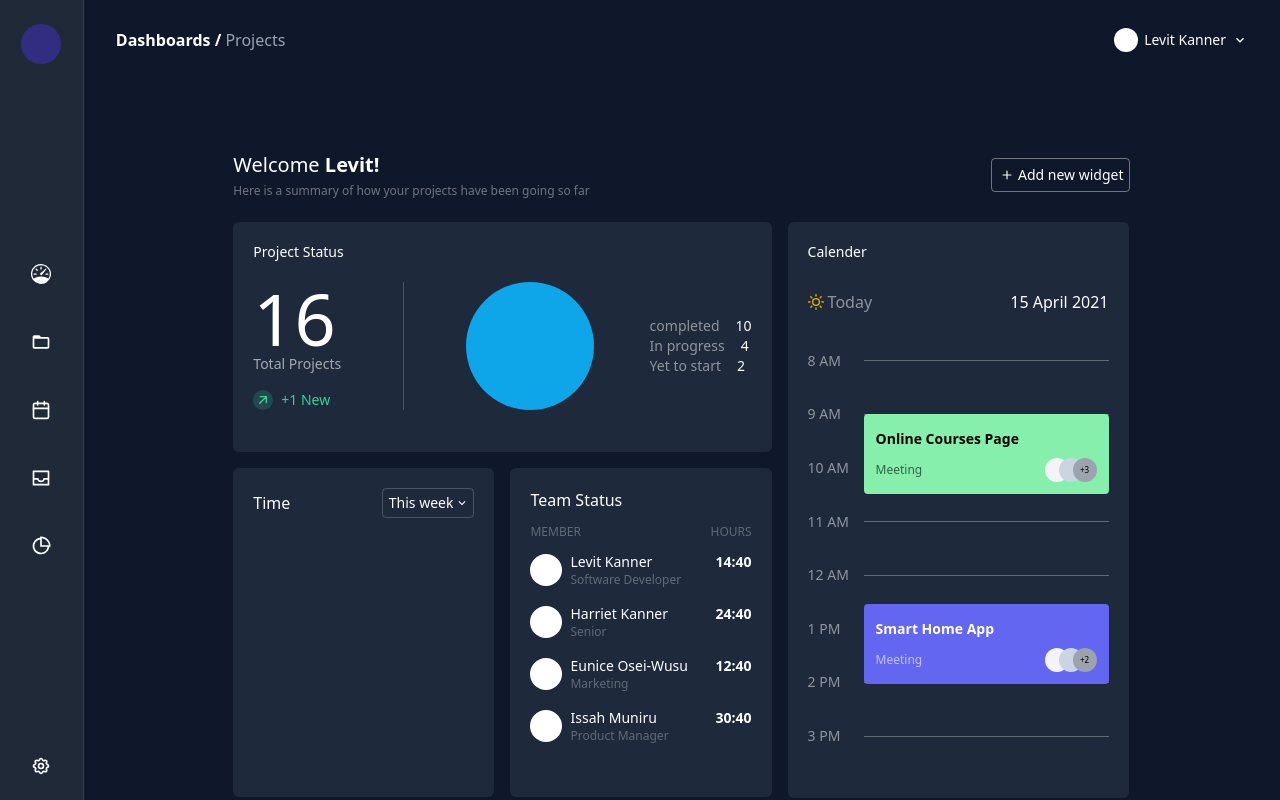
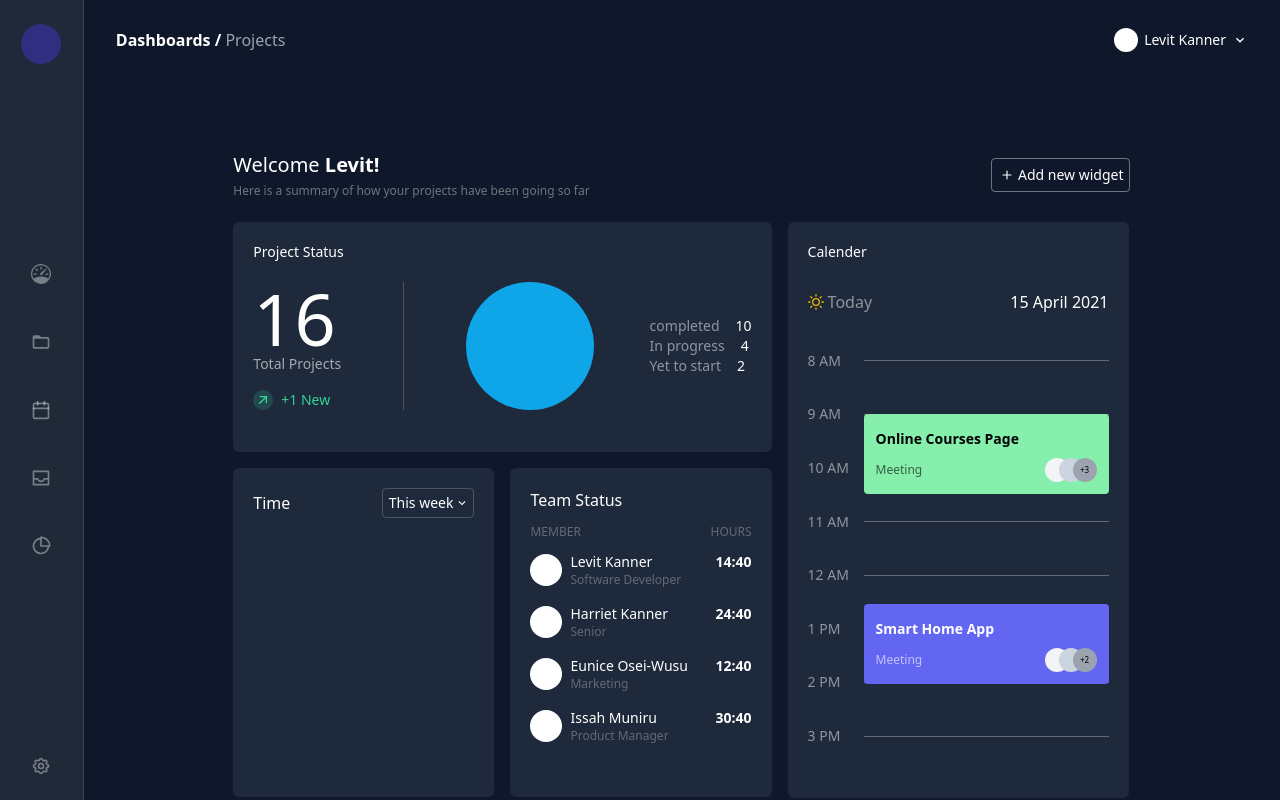
Before and after one commit to LevitKanner/dribbbleUIs, a React (Create React App) app: page /projects in a window 1280 px wide. Built offline with nearby package versions, Linux system fonts and the light colour scheme; the HTML template or start-up script is replaced by a standard one; a web font is replaced by a local one.

Commit message:
Modify hover state of sidebar

```diff
--- a/src/components/projects/ProjectsSideBar.js
+++ b/src/components/projects/ProjectsSideBar.js
@@ -11,24 +11,24 @@ const ProjectsSideBar = () => {
             <span className="w-10 h-10 rounded-full bg-indigo-900"></span>
             <nav className="w-full">
                 <ul className="flex flex-col items-center space-y-4 w-full">
-                    <li className="w-full flex justify-center hover:text-green-600 py-4 hover:border-r-4 hover:border-indigo-600 hover:bg-indigo-600/20 transition-all ease-linear">
-                        <BsSpeedometer className="w-5 h-5 text-white"/>
+                    <li className="group w-full flex justify-center py-4 hover:border-r-4 hover:border-indigo-600 hover:bg-indigo-600/20 transition-all ease-linear">
+                        <BsSpeedometer className="w-5 h-5 text-white/40 group-hover:text-white"/>
                     </li>
-                    <li className="w-full flex justify-center hover:text-green-600 py-4  hover:border-r-4 hover:border-indigo-600 hover:bg-indigo-600/20  transition-all ease-linear">
-                        <MdOutlineFolderOpen className="w-5 h-5 text-white"/>
+                    <li className="group w-full flex justify-center py-4  hover:border-r-4 hover:border-indigo-600 hover:bg-indigo-600/20  transition-all ease-linear">
+                        <MdOutlineFolderOpen className="w-5 h-5 text-white/40 group-hover:text-white"/>
                     </li>
-                    <li className="w-full flex justify-center hover:text-green-600 py-4  hover:border-r-4 hover:border-indigo-600 hover:bg-indigo-600/20  transition-all ease-linear">
-                        <FiCalendar className="w-5 h-5 text-white"/>
+                    <li className="group w-full flex justify-center py-4  hover:border-r-4 hover:border-indigo-600 hover:bg-indigo-600/20  transition-all ease-linear">
+                        <FiCalendar className="w-5 h-5 text-white/40 group-hover:text-white"/>
                     </li>
-                    <li className="w-full flex justify-center hover:text-green-600 py-4  hover:border-r-4 hover:border-indigo-600 hover:bg-indigo-600/20  transition-all ease-linear">
-                        <RiInboxLine className="w-5 h-5 text-white"/>
+                    <li className="group w-full flex justify-center py-4  hover:border-r-4 hover:border-indigo-600 hover:bg-indigo-600/20  transition-all ease-linear">
+                        <RiInboxLine className="w-5 h-5 text-white/40 group-hover:text-white"/>
                     </li>
-                    <li className="w-full flex justify-center hover:text-green-600 py-4  hover:border-r-4 hover:border-indigo-600 hover:bg-indigo-600/20  transition-all ease-linear">
-                        <RiPieChart2Line className="w-5 h-5 text-white"/>
+                    <li className="group w-full flex justify-center py-4  hover:border-r-4 hover:border-indigo-600 hover:bg-indigo-600/20  transition-all ease-linear">
+                        <RiPieChart2Line className="w-5 h-5 text-white/40 group-hover:text-white"/>
                     </li>
                 </ul>
             </nav>
-            <span> <TbSettings className="w-5 h-5 text-white"/> </span>
+            <span> <TbSettings className="w-5 h-5 text-white/40"/> </span>
         </aside>
     )
 };
```
